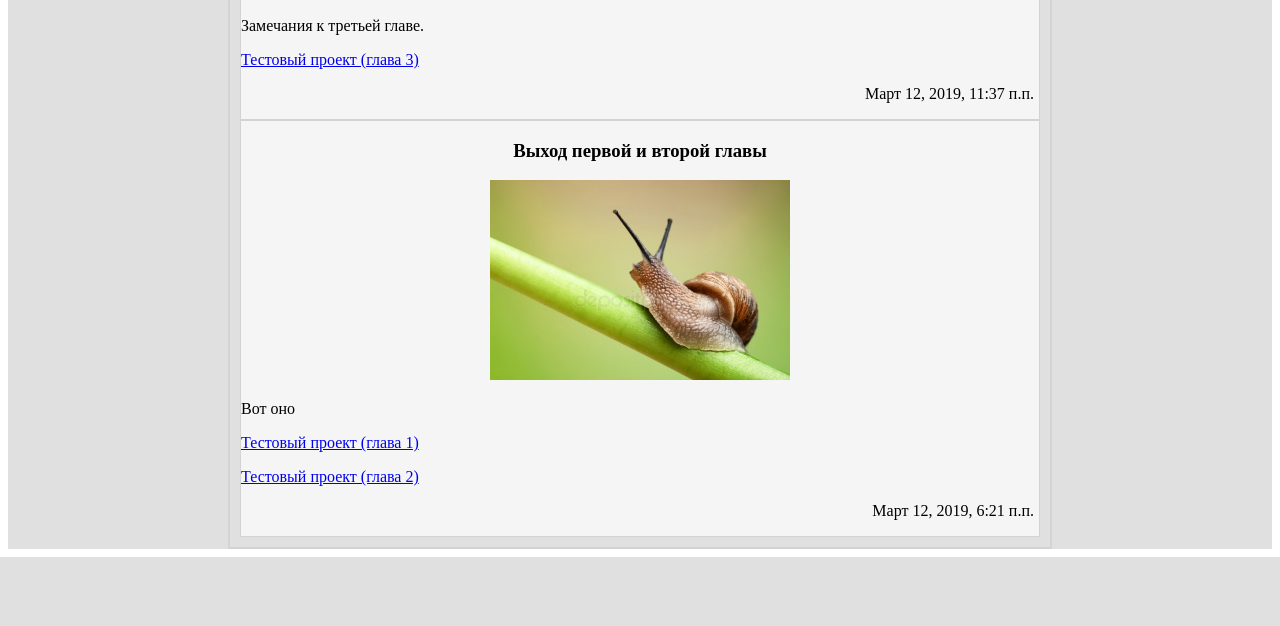
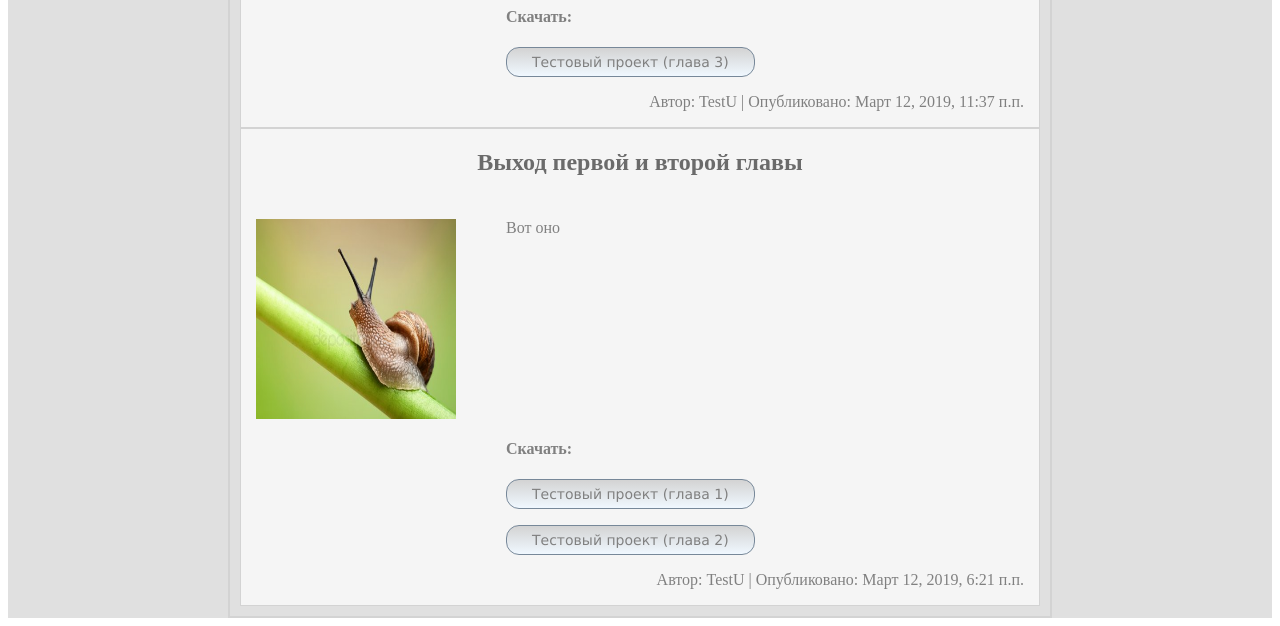
Before and after one commit to AntonCherepov/MangaSite, a Django app: page / in a window 1280 px wide. Shown: the part 1029-1655 px from the top of the page. Before the commit the page ends 1586 px from the top, so only its background shows below. Run offline with Django 3.2, Linux system fonts and the light colour scheme; data comes from the database, SQL or seed files in the repository; both versions use the stored data as it was after the commit.

Commit message:
v0.1.5 (HTML change)

```diff
--- a/mainpage/models.py
+++ b/mainpage/models.py
@@ -1,8 +1,8 @@
 from django.db.models import (ImageField, DateTimeField,
                               TextField, FileField,
                               CharField, ForeignKey,
-                              IntegerField, CASCADE,
-                              Model, ManyToManyField)
+                              Model, CASCADE,
+                              ManyToManyField)
 
 
 class User(Model):
@@ -44,7 +44,7 @@ class News(Model):
 
     user = ForeignKey(User, verbose_name='User', on_delete=CASCADE)
     headline = CharField('Headline', max_length=150)
-    text = TextField('Text', max_length=500)
+    text = TextField('Text', max_length=600)
     pub_date = DateTimeField('Date published', auto_now_add=True)
     zip_file = ManyToManyField(File)
     main_image = ImageField('Image name', upload_to='images')
--- a/mainpage/templates/base.html
+++ b/mainpage/templates/base.html
@@ -26,10 +26,54 @@
             .element{
                 background: #f5f5f5;
                 border: solid 1px lightgray;
+                color: gray;
             }
             .timeAndAuthor{
                 text-align: right;
-                margin-right: 5px;
+                margin-right: 15px;
+            }
+            .headline{
+                color: #6b6b6b;
+                text-align: center;
+                height: 70px;
+            }
+            .main_image{
+                height: 210px;
+                width: 250px;
+                padding-left: 15px;
+                float: left;
+            }
+            .element_right{
+                float: left;
+            }
+            .main_text{
+                margin-right: 20px;
+                width: 500px;
+                height: 200px;
+            }
+            .clear{
+                clear: left;
+            }
+            a.download_button{
+                display: inline-block;
+                border:1px solid #778899;
+                color: gray;
+                border-radius: 13px 13px 13px 13px;
+                -webkit-border-radius: 13px 13px 13px 13px;
+                -moz-border-radius: 13px 13px 13px 13px;
+                font-family: Verdana;
+                width: auto;
+                height: auto;
+                font-size: 14px;
+                padding: 6px 25px;
+                background-image: linear-gradient(to top, #F0F8FF, #D3D3D3);
+                background-color: #F8F8FF;
+                text-decoration: none;
+            }
+            a.download_button:hover, a.download_button:active{
+                border:1px solid #FFFFFF;
+                color: gray;
+                background-color: #FFFFFF;
             }
         </style>
     </head>
--- a/mainpage/templates/mainpage/mainpage.html
+++ b/mainpage/templates/mainpage/mainpage.html
@@ -1,21 +1,26 @@
 {% extends "base.html" %}
 
 {% block content %}
-        <!-- <p>{{ news }}</p> -->
         {% for post in news %}
             <div class="element">
-                <h3 align="center">{{ post.headline }}</h3>
-                <p align="center">
-                    <img src="{{ post.main_image.url }}" alt="image" width="300" height="200">
-                </p>
-                <p>{{ post.text }}</p>
-                {% for zip_file in post.zip_file.all %}
-                <p>
-                    <a href="media/{{ zip_file.file_path }}">{{ zip_file.file_name }}</a>
-                </p>
-                {% endfor %}
+                <div class="headline"><h2>
+                    {{ post.headline }}
+                </h2></div>
+                <div class="main_image">
+                    <img src="{{ post.main_image.url }}" alt="image" width="200" height="200">
+                </div>
+                <div class="element_right">
+                    <div class="main_text">{{ post.text }}</div>
+                    <div class="clear"></div>
+                    <h4>Скачать:</h4>
+                    {% for zip_file in post.zip_file.all %}
+                    <p>
+                        <a href="media/{{ zip_file.file_path }}" class="download_button">{{ zip_file.file_name }}</a>
+                    </p>
+                    {% endfor %}
+                </div>
                 <div class="timeAndAuthor">
-                    <p>{{ post.pub_date }}</p>
+                    <p>Автор: {{ post.user }} | Опубликовано: {{ post.pub_date }}</p>
                 </div>
             </div>
         {% endfor %}
--- a/mainpage/views.py
+++ b/mainpage/views.py
@@ -1,4 +1,4 @@
-import os
+from os import path
 from django.shortcuts import render
 from django.views.generic import View
 from mainpage.models import News
@@ -17,7 +17,7 @@ class Index(View):
     def get(request):
         news = News.objects.get(id=1)
         news_files = news.zip_file.all()
-        context = {"news_files": [{"url": os.path.join("media",
+        context = {"news_files": [{"url": path.join("media",
                                                        str(i.file_path)),
                                    "file_name": str(i.file_name)}
                                   for i in news_files]}
```
Also changed, not shown: db.sqlite3.
